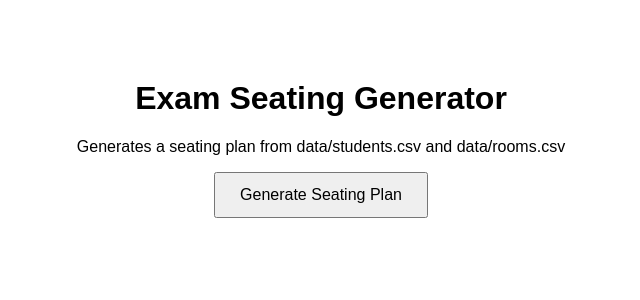
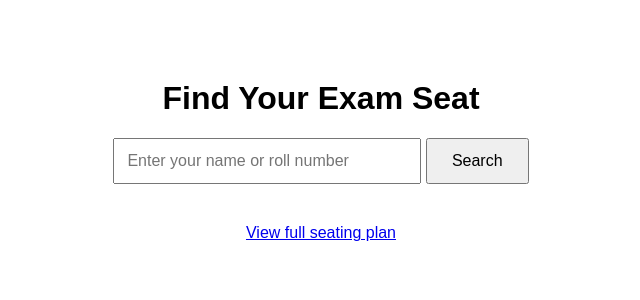
Before and after one commit to Tamanna-sh/exam-seating, a Flask app: page / in a window 1280 px wide. Shown: the top 300 px of the page, without its empty margins (319-959 px from the left). Run offline with Flask 3, Linux system fonts and the light colour scheme.

Commit message:
Add student seat search

```diff
--- a/app.py
+++ b/app.py
@@ -1,6 +1,6 @@
 import csv
-from flask import Flask, render_template
-from seating import allocate
+from flask import Flask, render_template, request
+from seating import allocate, find_seat
 
 app = Flask(__name__)
 
@@ -10,20 +10,35 @@ def read_csv(path):
         return list(csv.DictReader(f))
 
 
+def build_plan():
+    students = read_csv("data/students.csv")
+    rooms = [
+        {"room": r["room"], "rows": int(r["rows"]), "cols": int(r["cols"])}
+        for r in read_csv("data/rooms.csv")
+    ]
+    return allocate(students, rooms)
+
+
 @app.route("/")
 def index():
     return render_template("index.html")
 
 
+@app.route("/find")
+def find():
+    query = request.args.get("q", "")
+    try:
+        plan = build_plan()
+    except ValueError as e:
+        return render_template("seat.html", matches=[], query=query, error=str(e))
+    matches = find_seat(plan, query)
+    return render_template("seat.html", matches=matches, query=query, error=None)
+
+
 @app.route("/generate")
 def generate():
-    students = read_csv("data/students.csv")
-    rooms = [
-        {"room": r["room"], "rows": int(r["rows"]), "cols": int(r["cols"])}
-        for r in read_csv("data/rooms.csv")
-    ]
     try:
-        plan = allocate(students, rooms)
+        plan = build_plan()
     except ValueError as e:
         return render_template("result.html", plan={}, error=str(e))
     return render_template("result.html", plan=plan, error=None)
--- a/templates/index.html
+++ b/templates/index.html
@@ -2,8 +2,12 @@
 <html>
 <head><title>Exam Seating Generator</title></head>
 <body style="font-family: Arial; text-align: center; margin-top: 80px;">
-  <h1>Exam Seating Generator</h1>
-  <p>Generates a seating plan from data/students.csv and data/rooms.csv</p>
-  <a href="/generate"><button style="padding: 12px 24px; font-size: 16px;">Generate Seating Plan</button></a>
+  <h1>Find Your Exam Seat</h1>
+  <form action="/find" method="get">
+    <input type="text" name="q" placeholder="Enter your name or roll number"
+           style="padding: 12px; font-size: 16px; width: 280px;" required>
+    <button type="submit" style="padding: 12px 24px; font-size: 16px;">Search</button>
+  </form>
+  <p style="margin-top: 40px;"><a href="/generate">View full seating plan</a></p>
 </body>
 </html>
```
Also changed, not shown: seating.py (+11 -0 lines), templates/seat.html (added, +21 -0 lines).
